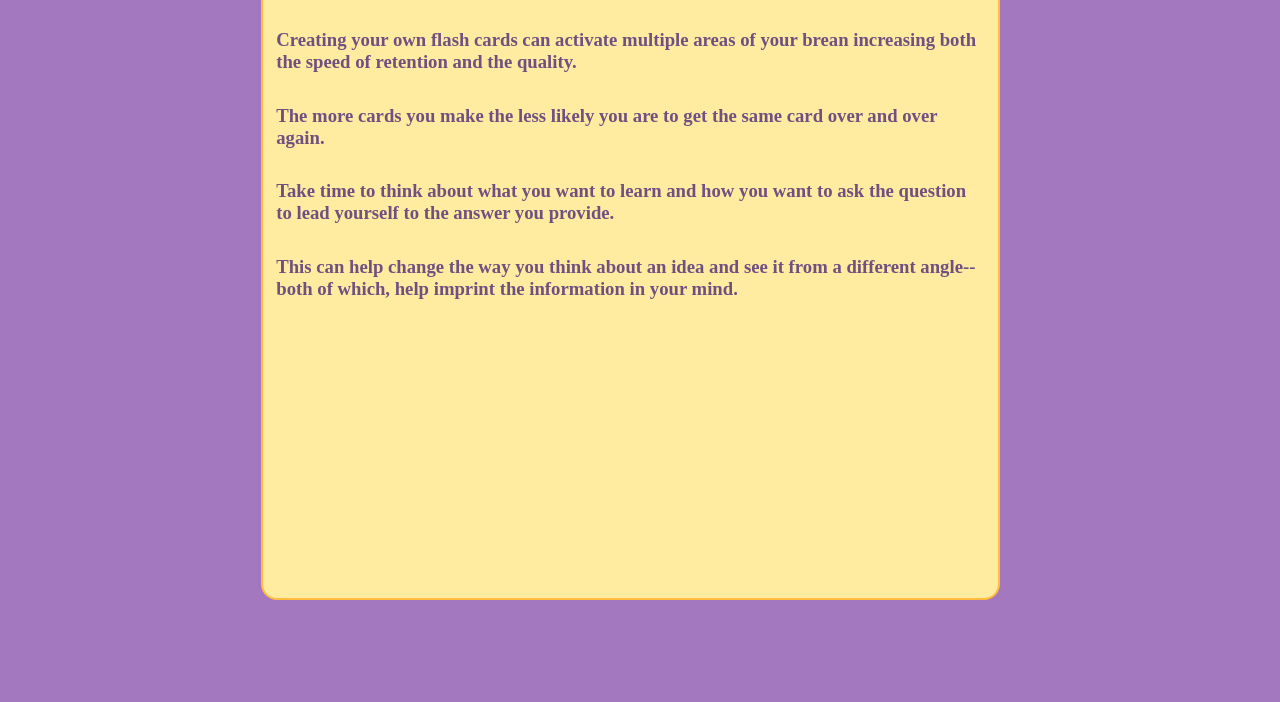
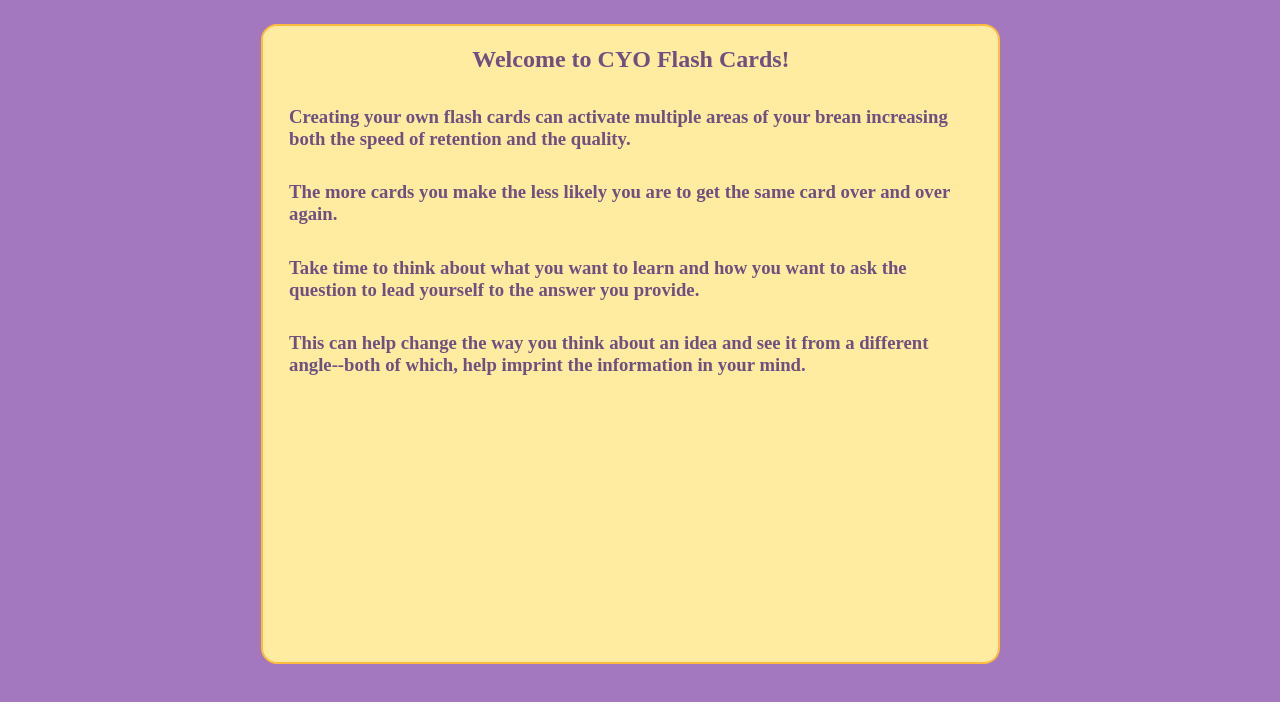
Before and after one commit to beasleyDOTcom/CYO-Flash-Cards, a plain HTML site: page index.html in a window 1280 px wide. Shown: the part 104-806 px from the top of the page. Drawn offline with Linux system fonts and the light colour scheme.

Commit message:
using terminal to push this one. I moved the hidden h4 element named 'result' to be beneath 'deck house'

```diff
--- a/cyo.css
+++ b/cyo.css
@@ -19,8 +19,8 @@ h4.b{
 }
 #welcomeMessage{
 margin-top:1vw;
-margin-left:1vw;
-margin-right:1vw;
+margin-left:2vw;
+margin-right:2vw;
 }
 #navLinks{
   padding: 2vw;
@@ -51,6 +51,7 @@ margin-right:1vw;
   width: 58%;
   margin-right:18%;
   margin-left:20%;
+  margin-top: 10vh;
   border-radius:1em;
   border: 2px solid #ffbc3f;
 }
--- a/index.html
+++ b/index.html
@@ -23,7 +23,8 @@
       <h3 id="welcomeMessage">Take time to think about what you want to learn and how you want to ask the question to lead yourself to the answer you provide.</h3>
       <h3 id="welcomeMessage">This can help change the way you think about an idea and see it from a different angle--both of which, help imprint the information in your mind.</h3>
     </div>
-    <h4 id="result" class="b"></h4>
+
   </section>
+  <h4 id="result" class="b"></h4>
   <script src="cyo.js"></script>
 </body>
```
